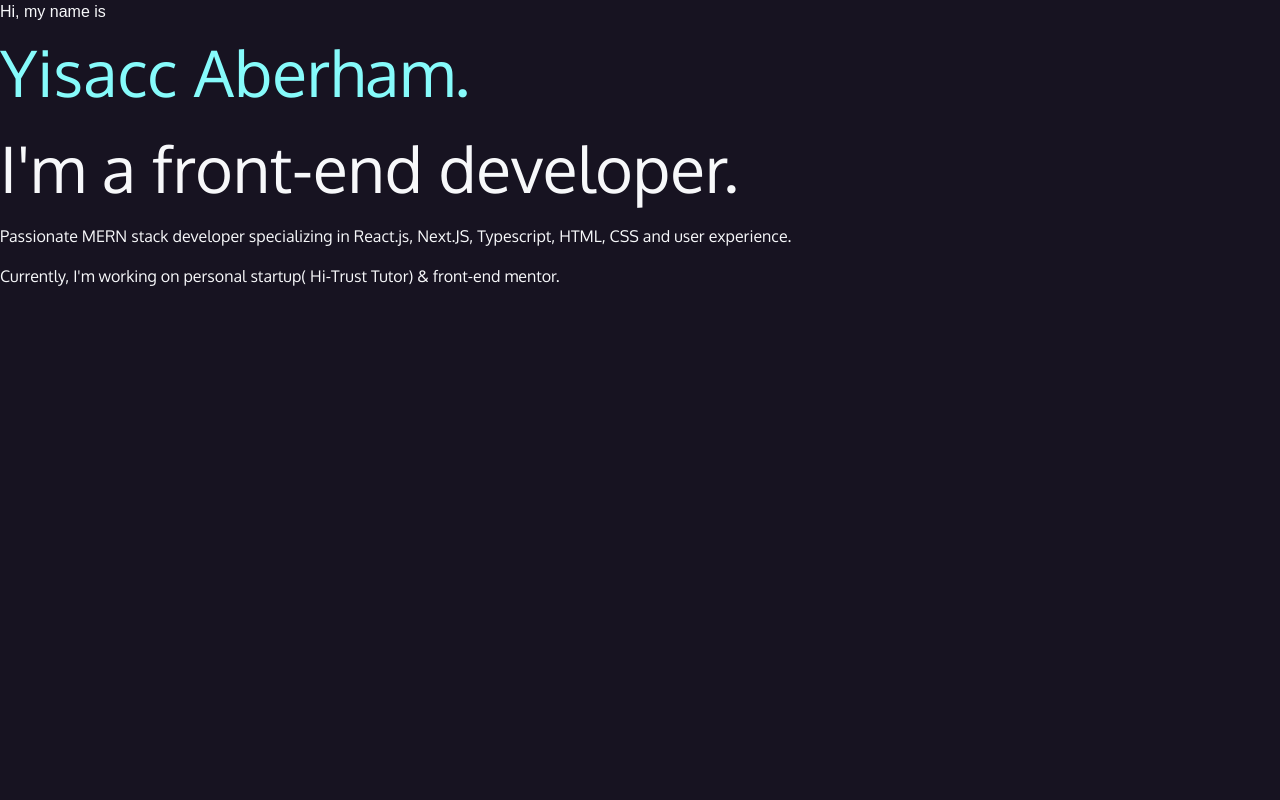
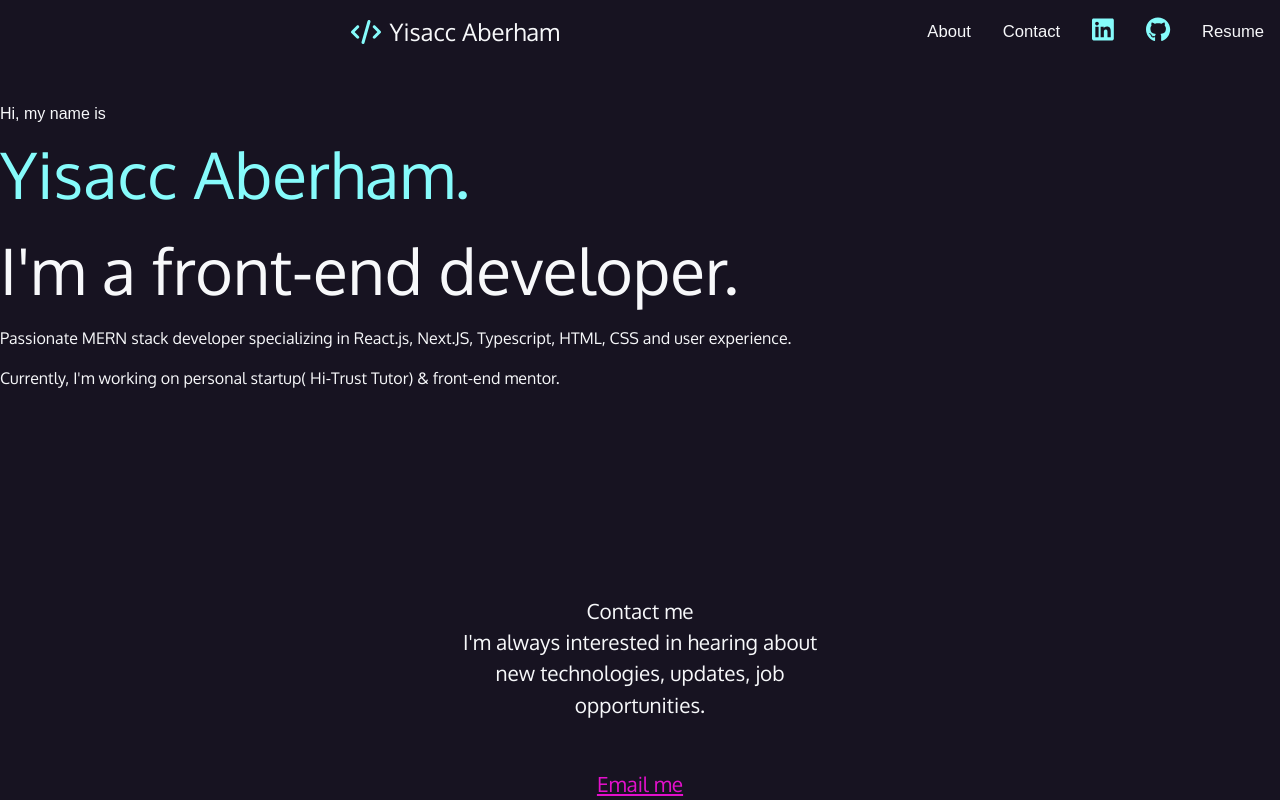
Before and after one commit to yisacc/portfolio, a Next.js app: page / in a window 1280 px wide. Built offline with nearby package versions, Linux system fonts and the light colour scheme; a web font is replaced by a local one.

Commit message:
added contact section and a navigation bar

```diff
--- a/package.json
+++ b/package.json
@@ -9,6 +9,10 @@
     "lint": "next lint"
   },
   "dependencies": {
+    "@fortawesome/fontawesome-svg-core": "^6.4.0",
+    "@fortawesome/free-brands-svg-icons": "^6.4.0",
+    "@fortawesome/free-solid-svg-icons": "^6.4.0",
+    "@fortawesome/react-fontawesome": "^0.2.0",
     "@types/node": "20.2.4",
     "@types/react": "18.2.7",
     "@types/react-dom": "18.2.4",
--- /dev/null
+++ b/src/app/components/Contact.tsx
@@ -0,0 +1,18 @@
+const Contact = () => {
+  return (
+    <section
+      id="contact"
+      className="w-96 text-center mx-auto my-0 px-auto py-0"
+    >
+      <h2>Contact me</h2>
+      <p>
+        I&apos;m always interested in hearing about new technologies, updates,
+        job opportunities.
+      </p>
+      <p className="mt-12">
+        <a href="mailto:isaccab2019@gmail.com"> Email me</a>
+      </p>
+    </section>
+  );
+};
+export default Contact;
--- /dev/null
+++ b/src/app/components/Introduction.tsx
@@ -0,0 +1,25 @@
+const Introduction = () => {
+  return (
+    <section id="intro" className="pb-40">
+      <p className="text-base font-mono leading-20">
+        Hi, my name is
+        <span className="font-sans text-headingTwo leading-normal text-aqua block font-light">
+          Yisacc Aberham.
+        </span>
+      </p>
+      <h2 className="text-headingTwo leading-normal">
+        I&apos;m a front-end developer.
+      </h2>
+      <p className="text-base leading-10">
+        Passionate MERN stack developer specializing in React.js, Next.JS,
+        Typescript, HTML, CSS and user experience.
+      </p>
+
+      <p className="text-base leading-10">
+        Currently, I&apos;m working on personal startup( Hi-Trust Tutor) &
+        front-end mentor.
+      </p>
+    </section>
+  );
+};
+export default Introduction;
--- /dev/null
+++ b/src/app/components/NavBar.tsx
@@ -0,0 +1,91 @@
+import { faGithub, faLinkedin } from "@fortawesome/free-brands-svg-icons";
+import { faCode } from "@fortawesome/free-solid-svg-icons";
+import { FontAwesomeIcon } from "@fortawesome/react-fontawesome";
+
+const NavBar = () => {
+  return (
+    <nav className="font-mono text-customSize p-4">
+      <ul className="list-none p-0 m-0 flex flex-nowrap justify-center items-center gap-8">
+        <li className="basis-full text-center">
+          <h1 className="text-bold text-2xl">
+            <a
+              className="font-sans text-white no-underline block hover:text-magneta"
+              href="/"
+            >
+              <FontAwesomeIcon
+                icon={faCode}
+                aria-hidden="true"
+                className="text-[100%] text-aqua hover:text-magneta pr-2"
+              />
+              Yisacc Aberham
+            </a>
+          </h1>
+        </li>
+        <li>
+          <h1>
+            <a
+              className="text-white no-underline block hover:text-magneta"
+              href="/about"
+            >
+              About
+            </a>
+          </h1>
+        </li>
+        <li>
+          <h1>
+            <a
+              className="text-white no-underline block hover:text-magneta"
+              href="#contact"
+            >
+              Contact
+            </a>
+          </h1>
+        </li>
+        <li>
+          <h1>
+            <a
+              className="text-white no-underline block hover:text-magneta"
+              href="https://www.linkedin.com/in/yisacc-aberham-7ba6221b0/"
+              target="_blank"
+            >
+              <FontAwesomeIcon
+                icon={faLinkedin}
+                aria-hidden="true"
+                className="text-[150%] text-aqua hover:text-magneta"
+              />
+              <span className="sr-only">Linkedin</span>
+            </a>
+          </h1>
+        </li>
+        <li>
+          <h1>
+            <a
+              className="text-white no-underline block hover:text-magneta"
+              href="https://github.com/yisacc"
+              target="_blank"
+            >
+              <FontAwesomeIcon
+                className="text-[150%] text-aqua hover:text-magneta"
+                aria-hidden="true"
+                icon={faGithub}
+              />
+              <span className="sr-only">Github</span>
+            </a>
+          </h1>
+        </li>
+        <li>
+          <h1>
+            <a
+              className="text-white no-underline block hover:text-magneta"
+              href="/"
+              target="_blank"
+            >
+              Resume
+            </a>
+          </h1>
+        </li>
+      </ul>
+    </nav>
+  );
+};
+export default NavBar;
--- a/src/app/page.tsx
+++ b/src/app/page.tsx
@@ -1,28 +1,18 @@
-import Image from 'next/image'
+import "@fortawesome/fontawesome-svg-core/styles.css";
 
+import { config } from "@fortawesome/fontawesome-svg-core";
+
+import Introduction from "./components/Introduction";
+import Contact from "./components/Contact";
+import NavBar from "./components/NavBar";
+
+config.autoAddCss = false;
 export default function Home() {
   return (
     <main className="flex min-h-screen flex-col justify-between">
-      <section id="intro" className="pb-40">
-        <p className="text-base font-mono leading-20">
-          Hi, my name is
-          <span className="font-sans text-headingTwo leading-normal text-aqua block font-light">
-            Yisacc Aberham.
-          </span>
-        </p>
-        <h2 className="text-headingTwo leading-normal">
-          I&apos;m a front-end developer.
-        </h2>
-        <p className="text-base leading-10">
-          Passionate MERN stack developer specializing in React.js, Next.JS,
-          Typescript, HTML, CSS and user experience.
-        </p>
-
-        <p className="text-base leading-10">
-          Currently, I&apos;m working on personal startup( Hi-Trust Tutor) &
-          front-end mentor.
-        </p>
-      </section>
+      <NavBar />
+      <Introduction />
+      <Contact />
     </main>
   );
 }
--- a/tailwind.config.js
+++ b/tailwind.config.js
@@ -19,6 +19,7 @@ module.exports = {
       fontSize: {
         normal: "1.3rem",
         headingTwo: "4rem",
+        customSize: "80%",
       },
       fontFamily: {
         sans: ["var(--font-oxygen)"],
```
Also changed, not shown: 1 other file (tests, documents, lock files or other folders).
